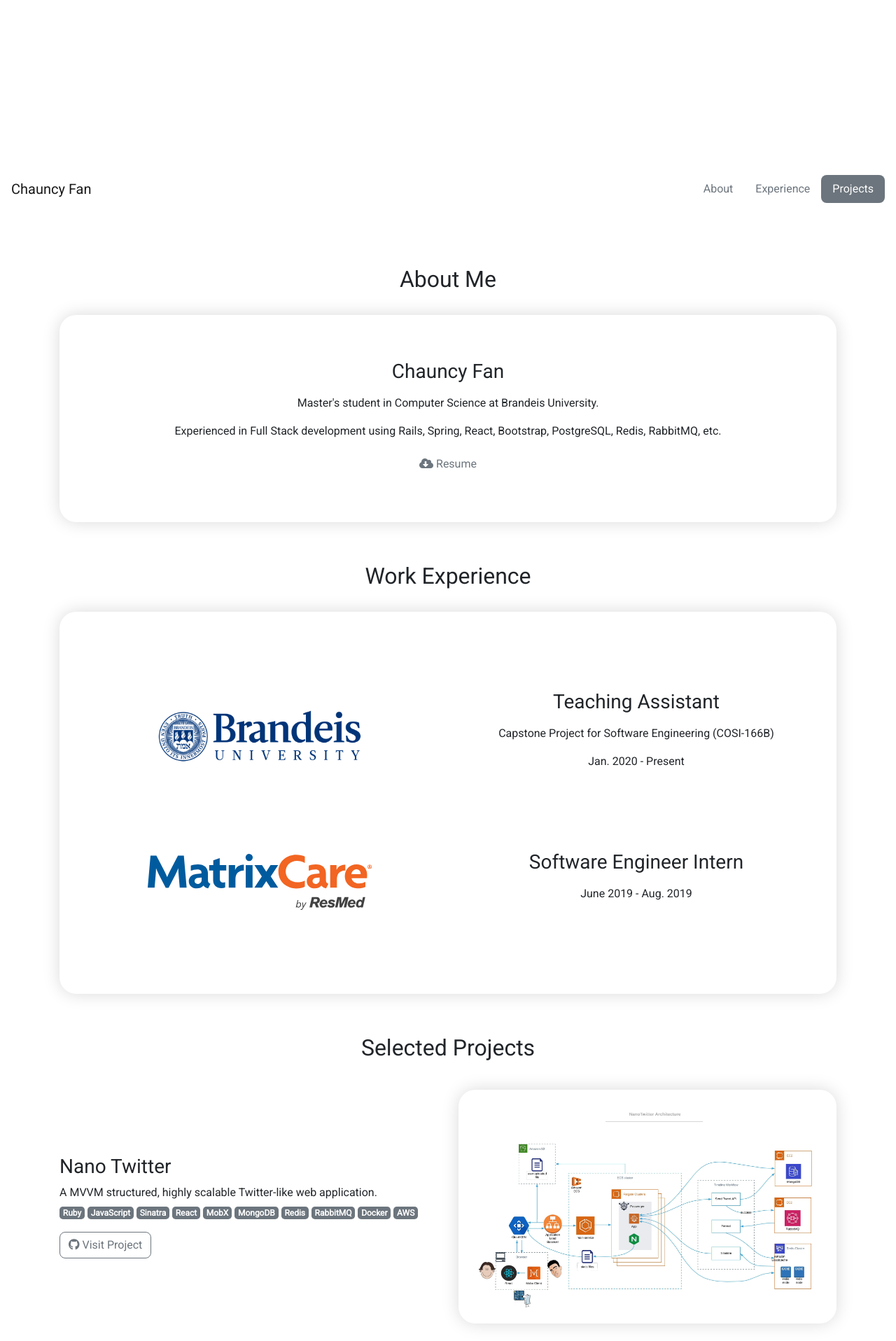
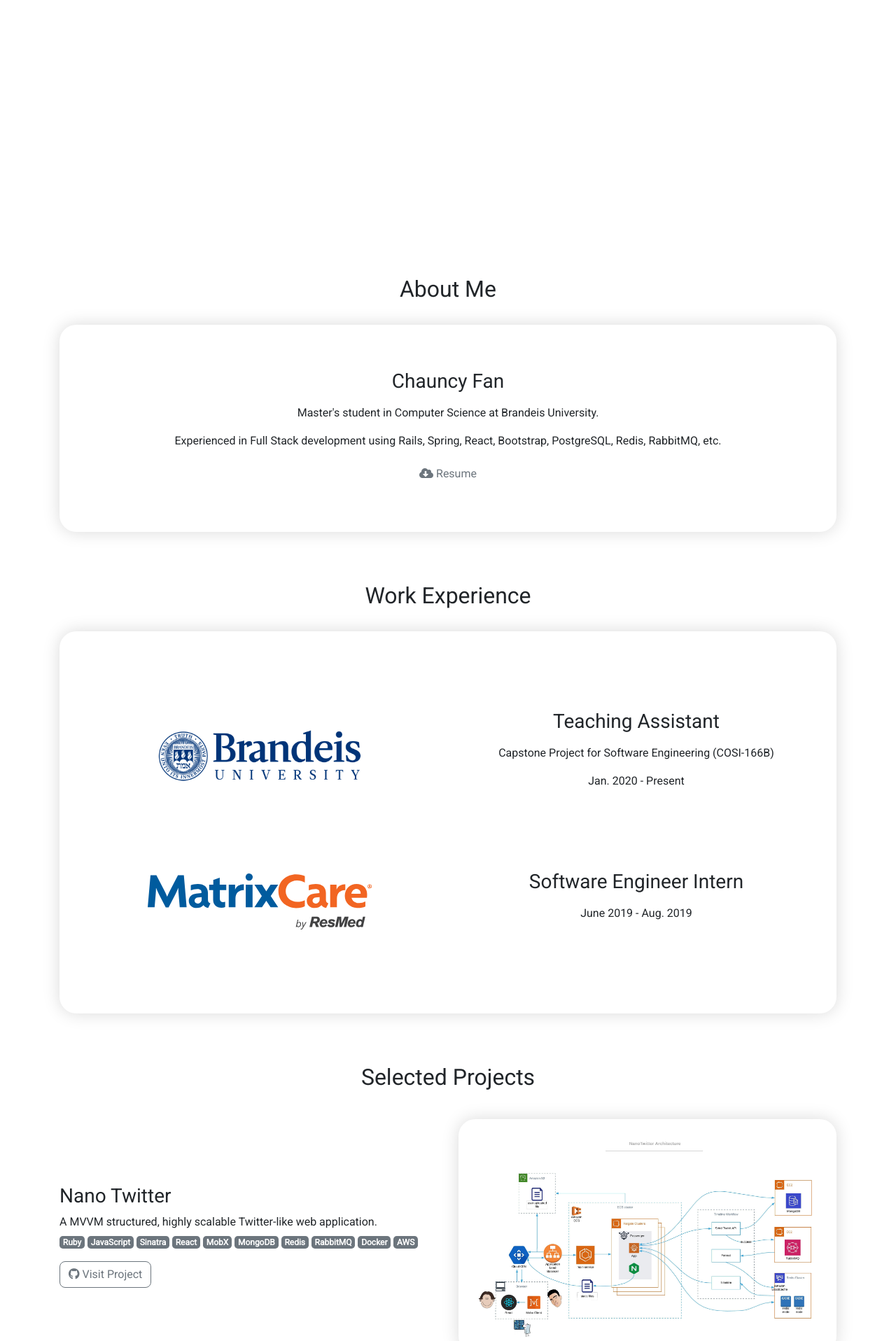
Before and after one commit to chauncyf/chauncyf.github.io, a Jekyll site: the page built from index.html, in a window 1280 px wide. Shown: the part 658-2574 px from the top of the page at 70% size. Built offline with Jekyll 4.4.1, drawn with Linux system fonts in a browser that asks for light colours; nearby versions of some CDN libraries.

Commit message:
updage nav

```diff
--- a/_sass/main.scss
+++ b/_sass/main.scss
@@ -31,9 +31,17 @@
   font-size: 0.9rem;
 }
 
-.navbar-light {
-  background-color: white !important;
-  transition: box-shadow 0.25s;
+#nav-about {
+  background-color: white;
+  box-shadow: 0 .15rem .25rem rgba(0, 0, 0, .2);
+  opacity: 0;
+  transition: opacity 0.25s;
+
+  @media (max-width: 576px) {
+    .navbar-brand {
+      display: none;
+    }
+  }
 }
 
 @keyframes bounceInUp {
@@ -100,7 +108,7 @@
   font-family: 'Roboto', sans-serif;
 
   h2 {
-    padding: 58px 0 24px 0;
+    padding: 72px 0 24px 0;
   }
 
   #board {
--- a/index.html
+++ b/index.html
@@ -66,7 +66,7 @@
     <a class="navbar-brand" href="#">Chauncy Fan</a>
     <ul class="nav nav-pills">
         <li class="nav-item"><a class="nav-link" href="#about">About</a></li>
-        <li class="nav-item"><a class="nav-link" href="#work">Experience</a></li>
+        <li class="nav-item"><a class="nav-link" href="#experience">Experience</a></li>
         <li class="nav-item"><a class="nav-link" href="#project">Projects</a></li>
     </ul>
 </nav>
@@ -88,7 +88,7 @@
         </div>
     </div>
 
-    <div id="work">
+    <div id="experience">
         <h2 class="text-center">Work Experience</h2>
         <div class="jumbotron text-center">
             <div class="row align-items-center py-5 text-center">
```
Also changed, not shown: other parts of index.html (+5 -7 lines).
